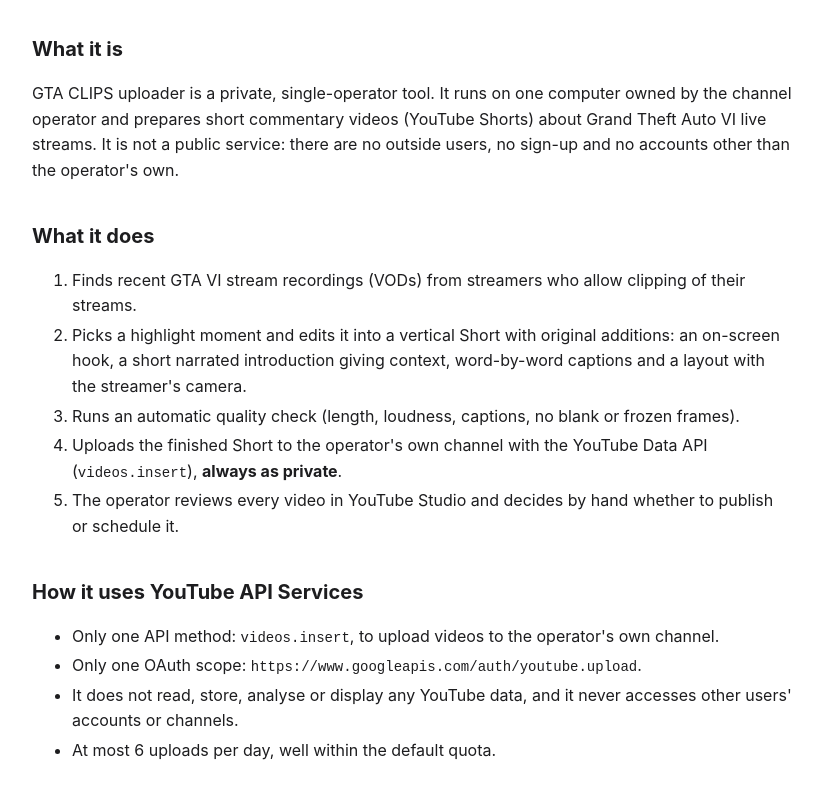
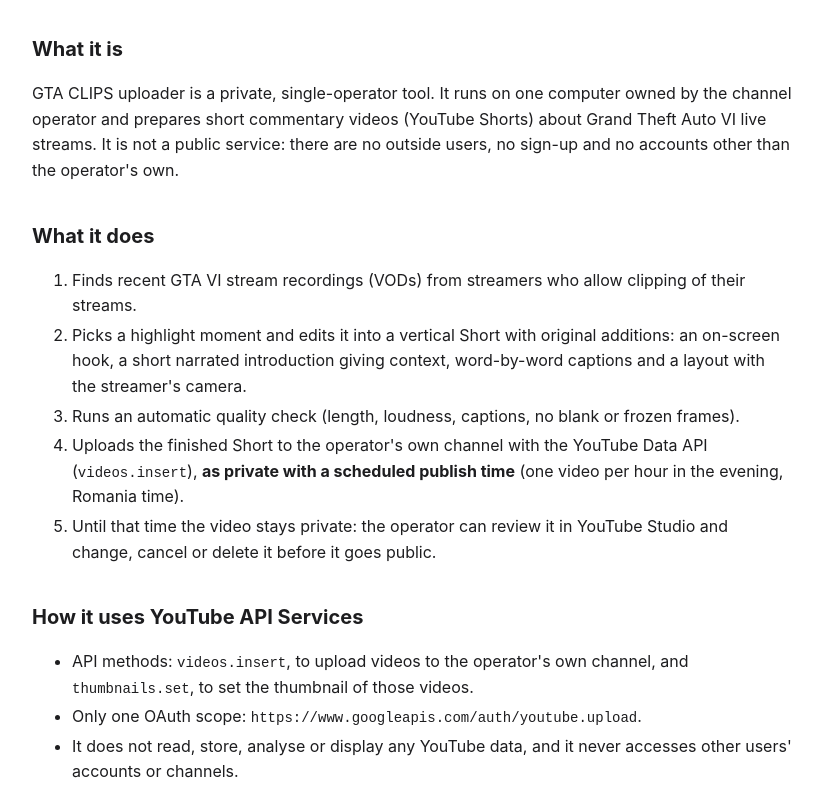
Before and after one commit to berghcbooking-beep/leonida-clips, a plain HTML site: page index.html in a window 1280 px wide. Shown: the part 154-940 px from the top of the page, without its empty margins (228-1050 px from the left). Drawn offline with Linux system fonts and the light colour scheme.

Commit message:
Update: scheduled publishing, thumbnails.set, requested quota

```diff
--- a/index.html
+++ b/index.html
@@ -38,16 +38,20 @@
         a short narrated introduction giving context, word-by-word captions and a layout with the streamer's camera.</li>
     <li>Runs an automatic quality check (length, loudness, captions, no blank or frozen frames).</li>
     <li>Uploads the finished Short to the operator's own channel with the YouTube Data API
-        (<code>videos.insert</code>), <strong>always as private</strong>.</li>
-    <li>The operator reviews every video in YouTube Studio and decides by hand whether to publish or schedule it.</li>
+        (<code>videos.insert</code>), <strong>as private with a scheduled publish time</strong>
+        (one video per hour in the evening, Romania time).</li>
+    <li>Until that time the video stays private: the operator can review it in YouTube Studio and change, cancel or
+        delete it before it goes public.</li>
   </ol>
 
   <h2>How it uses YouTube API Services</h2>
   <ul>
-    <li>Only one API method: <code>videos.insert</code>, to upload videos to the operator's own channel.</li>
+    <li>API methods: <code>videos.insert</code>, to upload videos to the operator's own channel, and
+        <code>thumbnails.set</code>, to set the thumbnail of those videos.</li>
     <li>Only one OAuth scope: <code>https://www.googleapis.com/auth/youtube.upload</code>.</li>
     <li>It does not read, store, analyse or display any YouTube data, and it never accesses other users' accounts or channels.</li>
-    <li>At most 6 uploads per day, well within the default quota.</li>
+    <li>Today at most 6 uploads per day (the default quota of 10,000 units). Requested: 12 uploads per day,
+        one per hour between 12:00 and 23:00 Romania time (about 20,000 units per day).</li>
   </ul>
 
   <h2>Credit to streamers</h2>
```
Also changed, not shown: privacy.html (+2 -1 lines).
